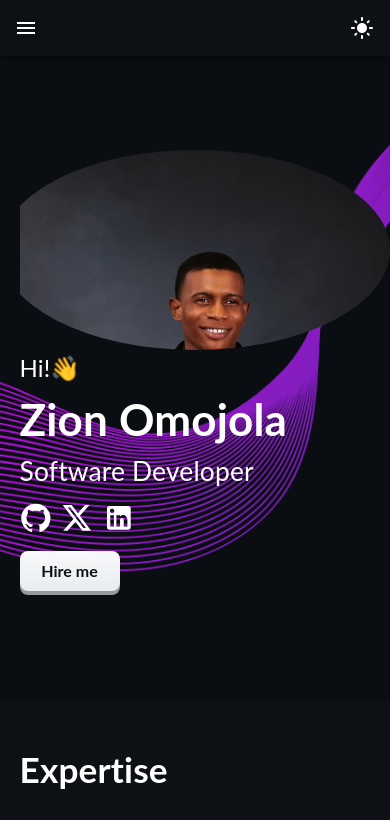
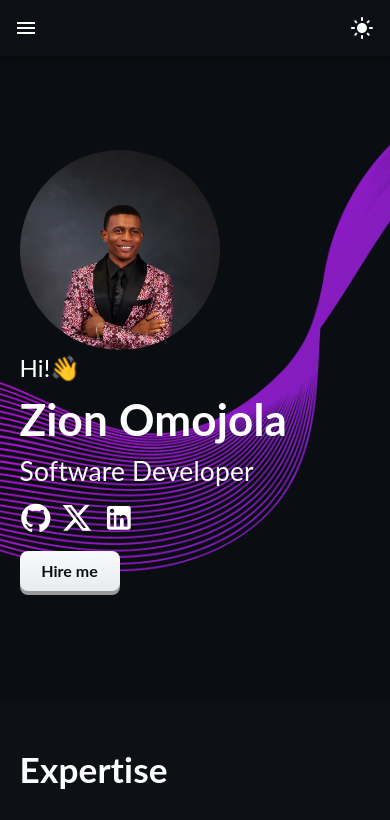
Before and after one commit to zicoly/Zion_portfolio, a React (Create React App) app: page / in a window 390 px wide. Shown: the top 820 px of the page. Built offline with nearby package versions, Linux system fonts and the light colour scheme.

Commit message:
Initial commit

```diff
--- a/src/assets/styles/Main.scss
+++ b/src/assets/styles/Main.scss
@@ -154,8 +154,11 @@
     }
 
     .about-section .image-wrapper {
-      padding-left: 5%;
-      width: 100%;
+      margin-left: 5%;
+      width: 200px;
+      height: 200px;
+      border-radius: 50%;
+      overflow: hidden;
     }
   }
 }
```
